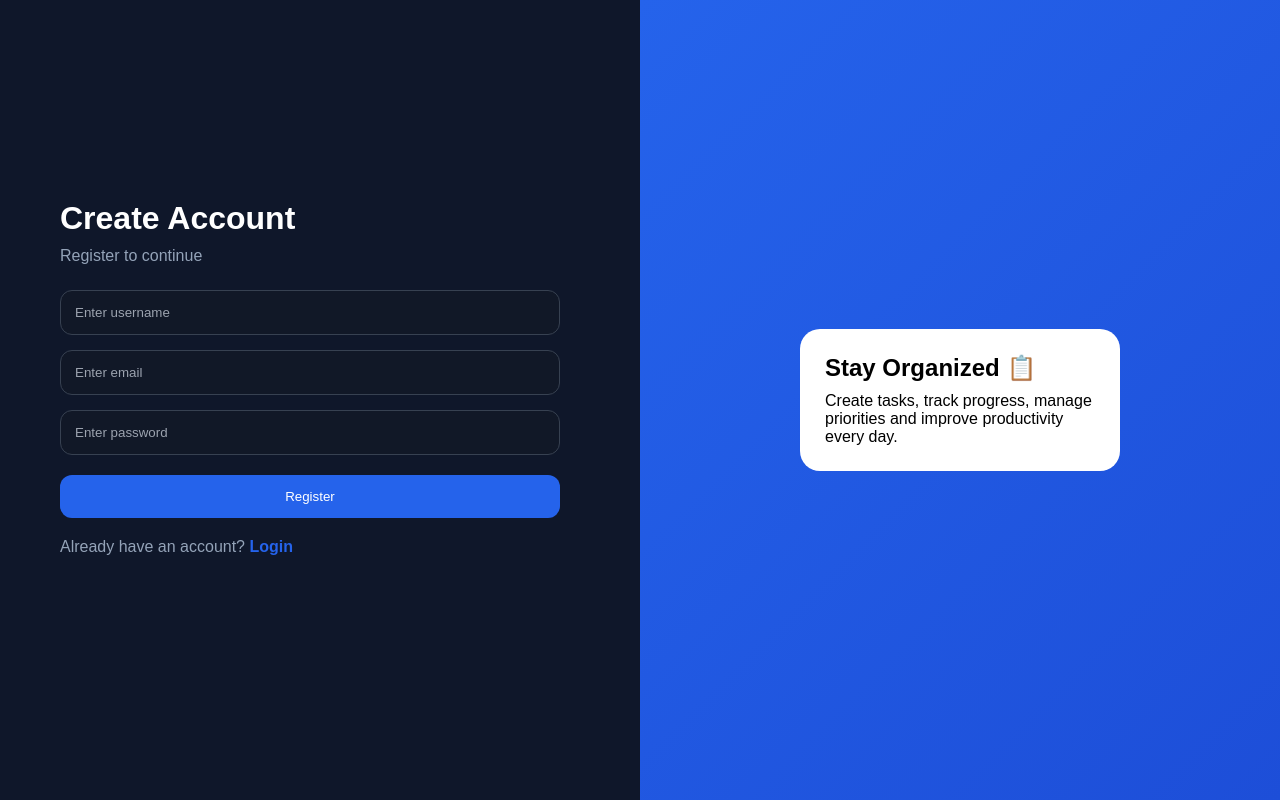
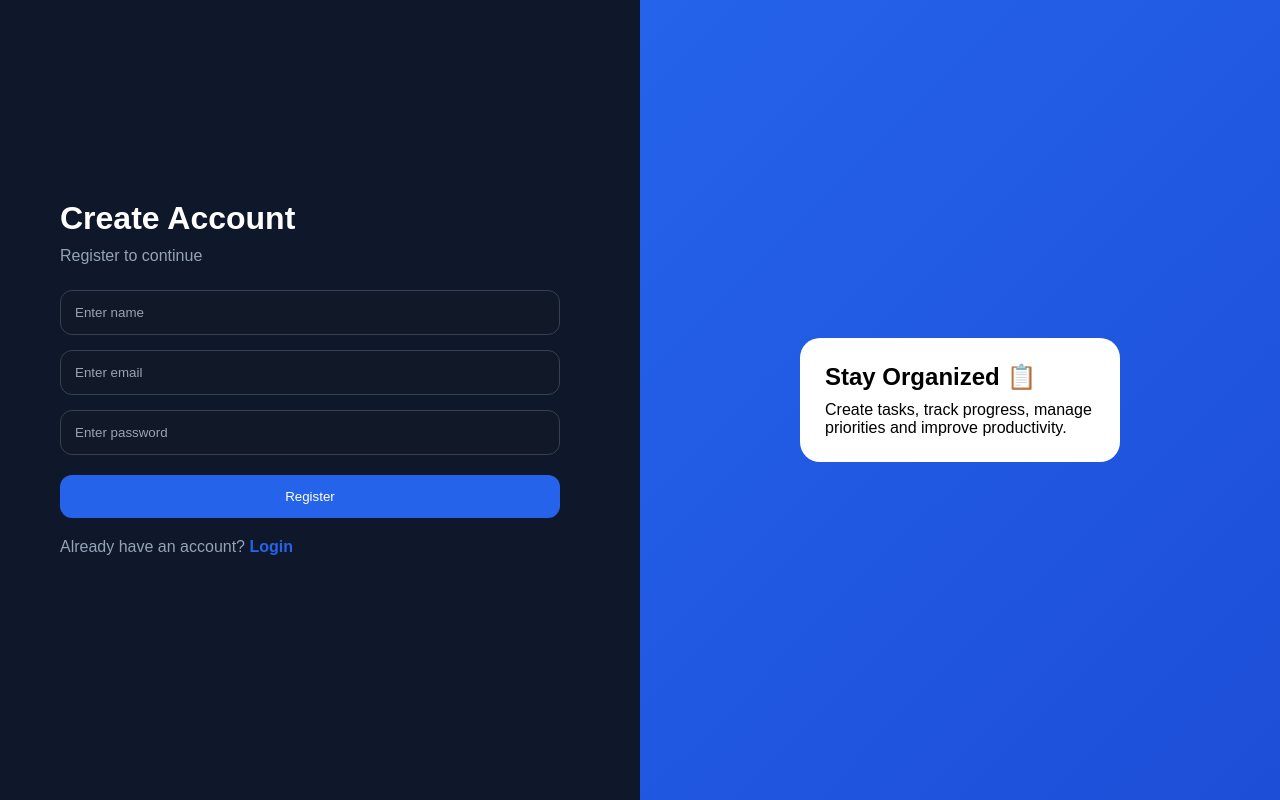
Before and after one commit to 25A31A05IG/Task-Management-App, a React (Vite) app in the folder client/: page /register in a window 1280 px wide. Built offline with nearby package versions, Linux system fonts and the light colour scheme.

Commit message:
Register.jsx

```diff
--- a/client/src/pages/Register.jsx
+++ b/client/src/pages/Register.jsx
@@ -3,7 +3,6 @@ import axios from "axios";
 import { useNavigate } from "react-router-dom";
 
 function Register() {
-
   const [data, setData] = useState({
     name: "",
     email: "",
@@ -12,20 +11,15 @@ function Register() {
 
   const navigate = useNavigate();
 
-  // HANDLE INPUT CHANGE
   const handleChange = (e) => {
-
     setData({
       ...data,
       [e.target.name]: e.target.value,
     });
   };
 
-  // REGISTER FUNCTION
   const register = async () => {
-
     try {
-
       console.log("REGISTER DATA:", data);
 
       const res = await axios.post(
@@ -33,46 +27,33 @@ function Register() {
         data
       );
 
-      console.log("REGISTER SUCCESS:", res.data);
+      console.log("SUCCESS:", res.data);
 
       alert("Registration successful");
 
       navigate("/");
+    } catch (err) {
+      console.log("ERROR:", err.response?.data || err.message);
 
-    } catch (err) {
-
-      console.log(
-        "REGISTER ERROR:",
-        err.response?.data || err.message
-      );
-
-      alert(
-        err.response?.data?.message ||
-        "Registration failed"
-      );
+      alert(err.response?.data?.message || "Registration failed");
     }
   };
 
   return (
     <div className="login-page">
 
-      {/* LEFT SIDE */}
       <div className="login-left">
-
         <div className="login-box">
 
           <h1>Create Account</h1>
+          <p>Register to continue</p>
 
-          <p>
-            Register to continue
-          </p>
-
-          {/* USERNAME */}
+          {/* NAME */}
           <input
             type="text"
-            name="username"
-            placeholder="Enter username"
-            value={data.username}
+            name="name"
+            placeholder="Enter name"
+            value={data.name}
             onChange={handleChange}
           />
 
@@ -96,7 +77,7 @@ function Register() {
             style={{ marginTop: "15px" }}
           />
 
-          {/* REGISTER BUTTON */}
+          {/* BUTTON */}
           <button
             onClick={register}
             style={{
@@ -107,11 +88,8 @@ function Register() {
             Register
           </button>
 
-          {/* LOGIN LINK */}
           <p style={{ marginTop: "20px" }}>
-
             Already have an account?{" "}
-
             <span
               onClick={() => navigate("/")}
               style={{
@@ -122,28 +100,19 @@ function Register() {
             >
               Login
             </span>
-
           </p>
 
         </div>
-
       </div>
 
-      {/* RIGHT SIDE */}
       <div className="login-right">
-
         <div className="floating-card">
-
           <h2>Stay Organized 📋</h2>
-
           <p style={{ marginTop: "10px" }}>
             Create tasks, track progress,
-            manage priorities and improve
-            productivity every day.
+            manage priorities and improve productivity.
           </p>
-
         </div>
-
       </div>
 
     </div>
```
